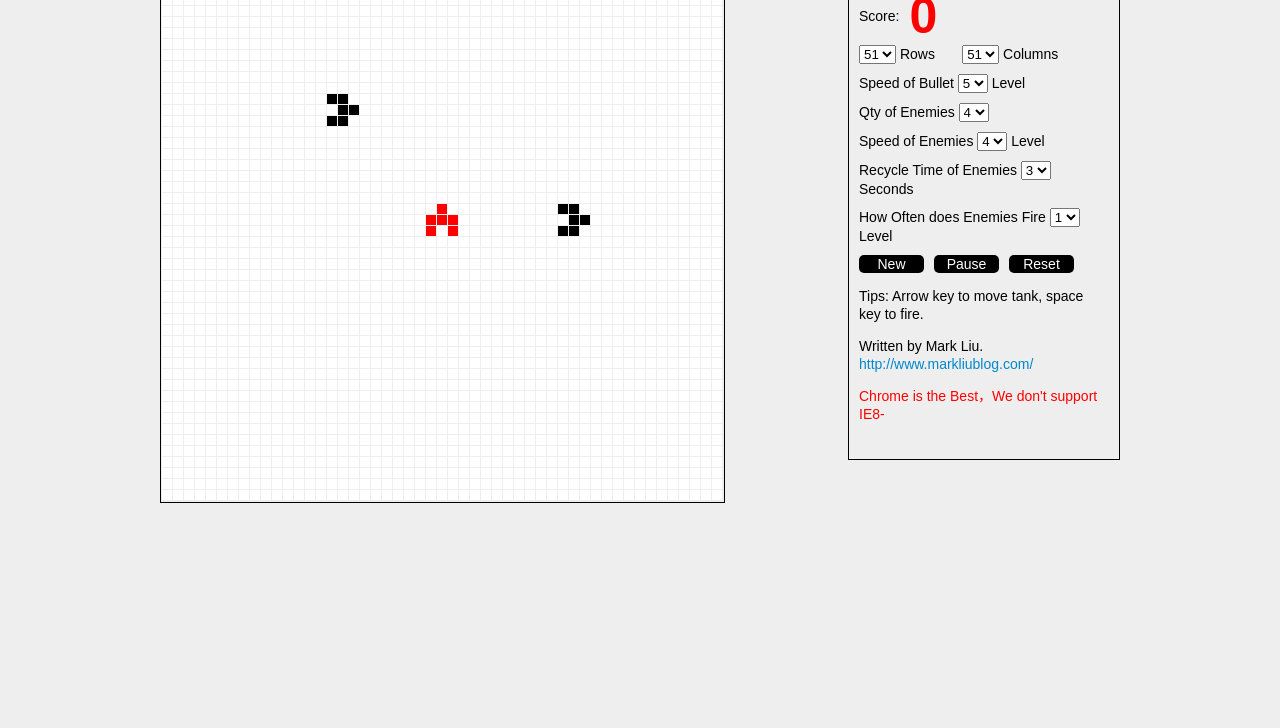
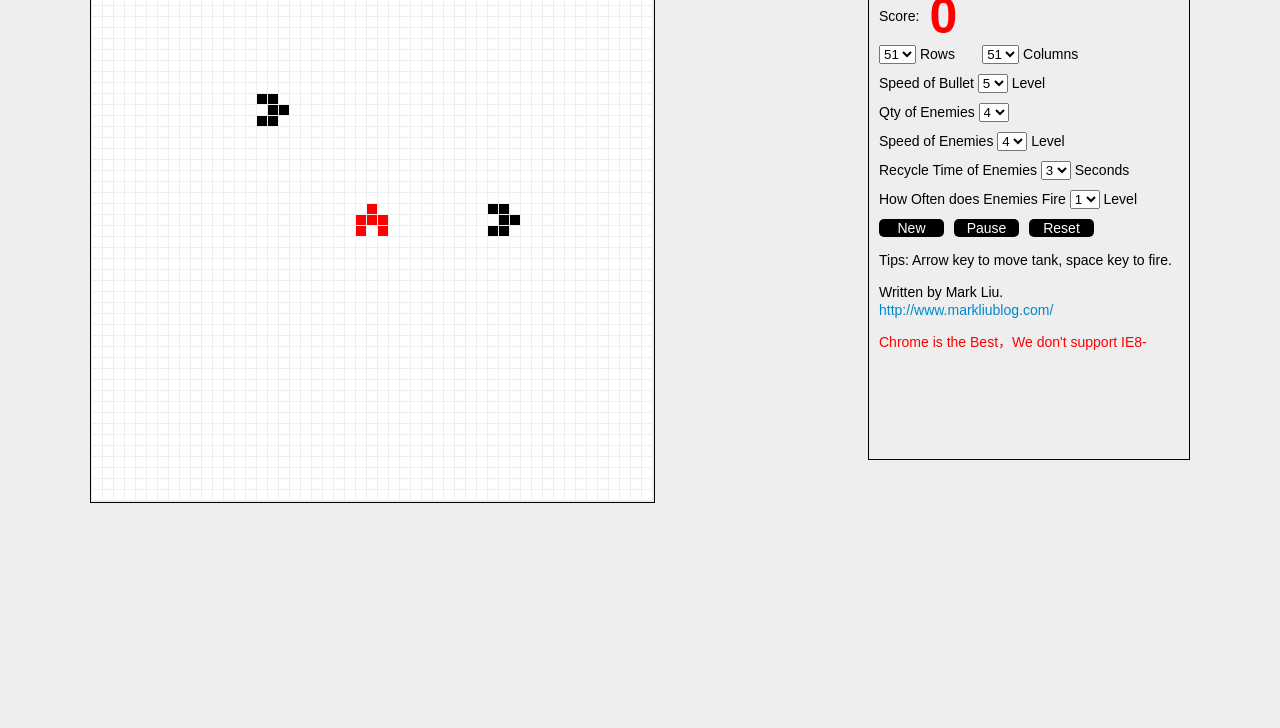
Before and after one commit to markliu2013/tank-war, a website: page index.html in a window 1280 px wide. Shown: the part 72-800 px from the top of the page. Drawn offline with nearby package versions, Linux system fonts and the light colour scheme.

Commit message:
Change page width

```diff
--- a/css/master.css
+++ b/css/master.css
@@ -35,7 +35,7 @@ a:hover {
 #page {
 	margin: 0 auto;
 	padding: 10px 0 0 0;
-	width: 960px;
+	width: 1100px;
 }
 #tank-grid {
 	float: left;
@@ -63,7 +63,7 @@ a:hover {
 #control-panel {
 	float: right;
 	padding: 20px 10px 0 10px;
-	width: 250px;
+	width: 300px;
 	height: 500px;
 	border: 1px solid #000;
 }
```
